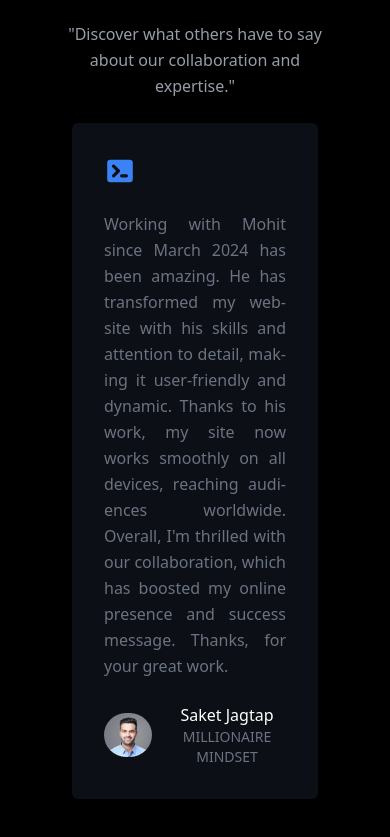
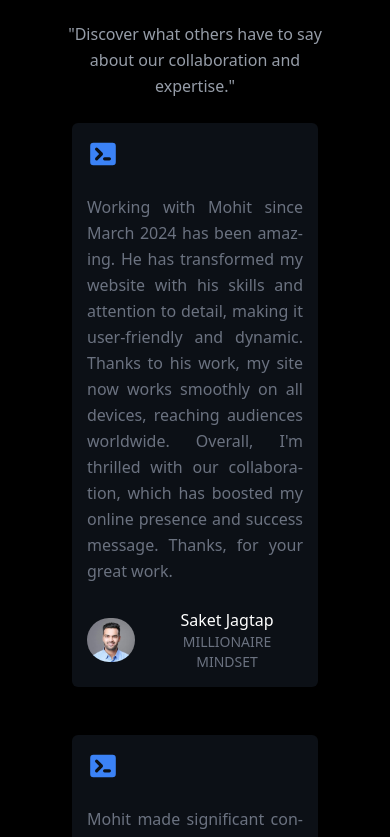
Before and after one commit to Mohitmadelwar/mohitmadelwar.github.io, a React (Create React App) app: page / in a window 390 px wide. Shown: the part 6940-7777 px from the top of the page. Built offline with nearby package versions, Linux system fonts and the light colour scheme.

Commit message:
text updated

```diff
--- a/src/components/Testimonials.js
+++ b/src/components/Testimonials.js
@@ -34,7 +34,7 @@ export default function Testimonials() {
               }}
               viewport={{ once: true }}
             >
-              <div className="h-full bg-gray-800 bg-opacity-40 p-8 rounded">
+              <div className="testimonial-card h-full w-full bg-gray-800 bg-opacity-40 p-8 rounded">
                 <TerminalIcon className="block w-8 text-blue-500 mb-4" />
                 <p className="desc leading-relaxed mb-6 text-gray-500 text-justify">{testimonial.quote}</p>
                 <div className="inline-flex items-center">
--- a/src/components/css/Testimonials.css
+++ b/src/components/css/Testimonials.css
@@ -35,6 +35,7 @@
 
 @media (max-width: 1224px) {
     .testimonial-card {
-      width: 100%;
+ padding:15px;
+ width:100%
     }
   }
```
